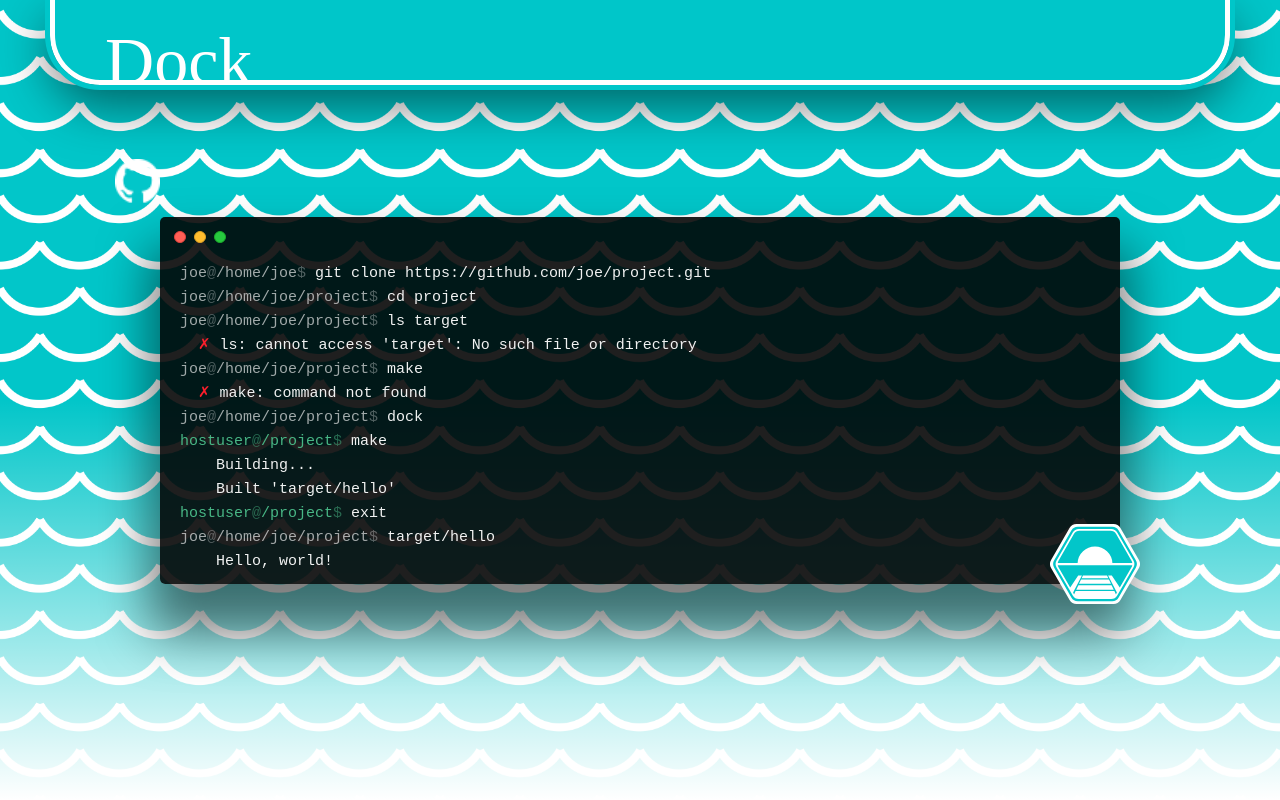
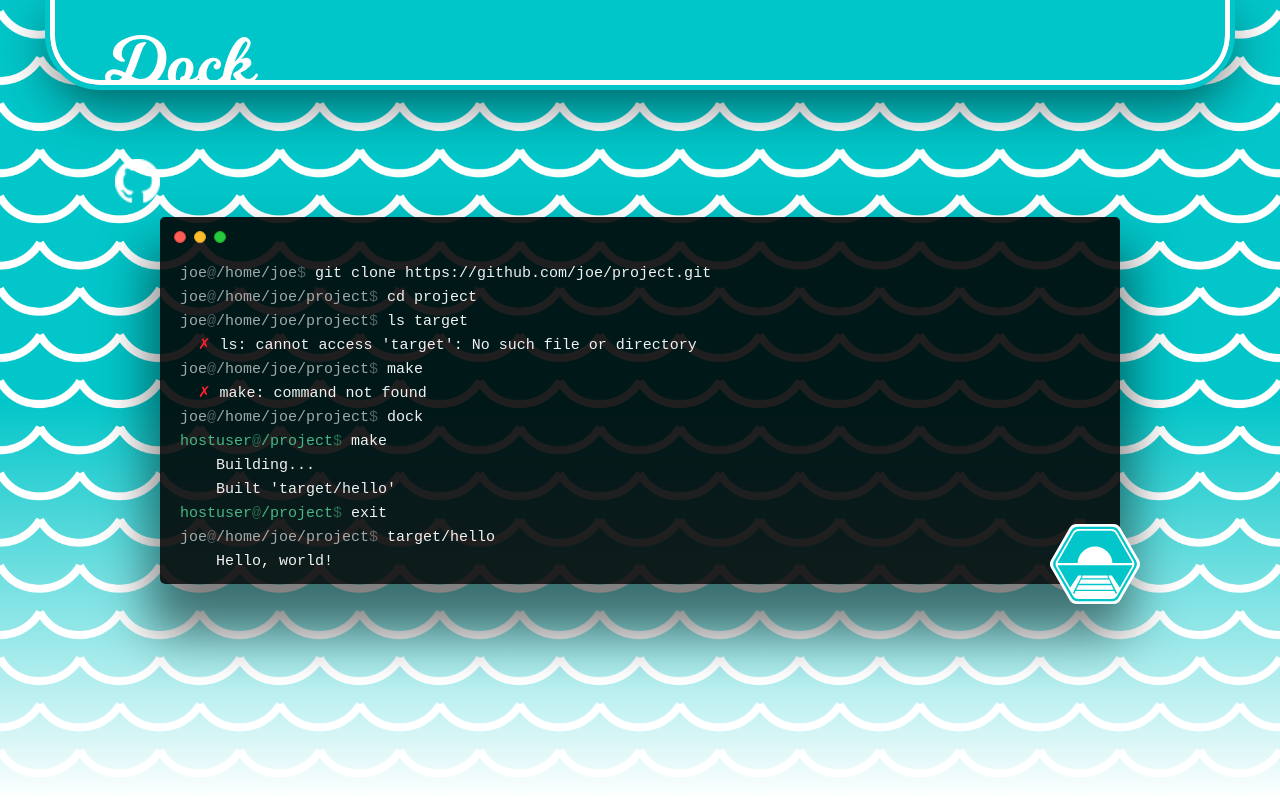
Before and after one commit to eZanmoto/dock_landing, a website built with Vite: page index.html in a window 1280 px wide. Shown: the top 800 px of the page. Built offline with nearby package versions, Linux system fonts and the light colour scheme.

Commit message:
Use path-based SVG for heading

```diff
--- a/index.html
+++ b/index.html
@@ -18,7 +18,7 @@
         <img
           title="Dock"
           alt="The word Dock written in white in the Milkshake font."
-          src="/src/img/dock_name_white.svg"
+          src="/src/img/dock_heading_white.svg"
         />
       </h1>
 
```
Also changed, not shown: src/img/dock_heading_white.svg (added), src/img/dock_name_white.svg (deleted).
